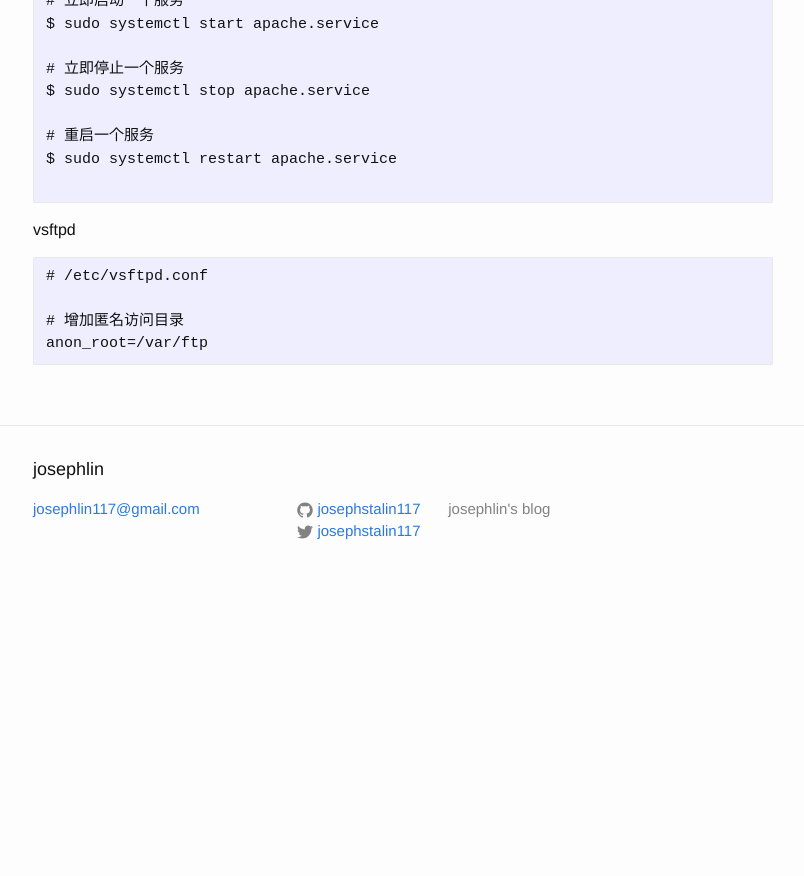
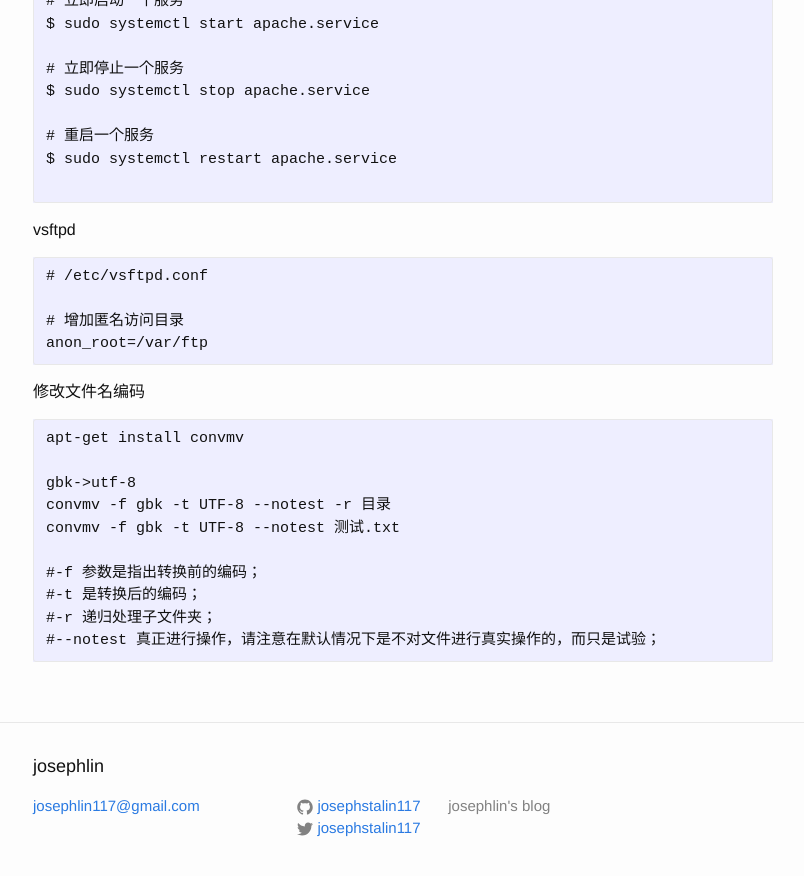
Before and after one commit to josephstalin117/josephstalin117.github.io, a Jekyll site: the page built from _posts/2016-04-04-linux.markdown, in a window 1280 px wide and 900 px high, scrolled down 12425 px. Shown: the top 876 px of the window, without its empty margins (237-1041 px from the left). Built offline with Jekyll 4.4.1, drawn with Linux system fonts in a browser that asks for light colours; before the commit the page ends 13028 px from its top, so only the background shows below that.

Commit message:
add convmv

````diff
--- a/_posts/2016-04-04-linux.markdown
+++ b/_posts/2016-04-04-linux.markdown
@@ -585,3 +585,17 @@ vsftpd
 # 增加匿名访问目录
 anon_root=/var/ftp
 ```
+
+修改文件名编码
+```
+apt-get install convmv
+
+gbk->utf-8
+convmv -f gbk -t UTF-8 --notest -r 目录
+convmv -f gbk -t UTF-8 --notest 测试.txt
+
+#-f 参数是指出转换前的编码；
+#-t 是转换后的编码；
+#-r 递归处理子文件夹；
+#--notest 真正进行操作，请注意在默认情况下是不对文件进行真实操作的，而只是试验；
+```
--- a/_posts/2019-3-11-pytorch.markdown
+++ b/_posts/2019-3-11-pytorch.markdown
@@ -15,7 +15,7 @@ print(x)
 
 基本操作
 ```
-# resize
+# resize(=tf.reshape)
 x = torch.randn(4, 4)
 y = x.view(16)
 z = x.view(-1, 8)  # the size -1 is inferred from other dimensions
````
